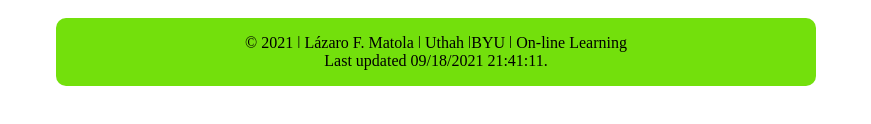
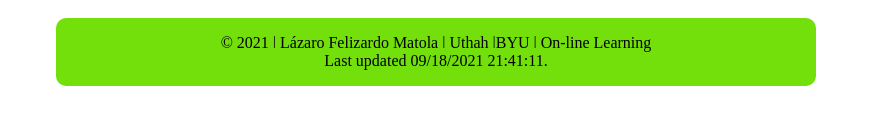
Before and after one commit to lmatola/WDD230, a plain HTML site: page index.html in a window 1280 px wide. Shown: the part 322-446 px from the top of the page, without its empty margins (204-1075 px from the left). Drawn offline with Linux system fonts and the light colour scheme.

Commit message:
updated folder

```diff
--- a/index.html
+++ b/index.html
@@ -24,7 +24,7 @@
 		</ul>
 	<main>
 	<footer>
-		<div class= "copyright"> &copy; <span id="copyrightyear"></span> ǀ Lázaro F. Matola ǀ Uthah ǀBYU ǀ On-line Learning </div>
+		<div class= "copyright"> &copy; <span id="copyrightyear"></span> ǀ Lázaro Felizardo Matola ǀ Uthah ǀBYU ǀ On-line Learning </div>
 
 		<p>Last updated <span id="modify"></span>.</p>
 		<script>
```
